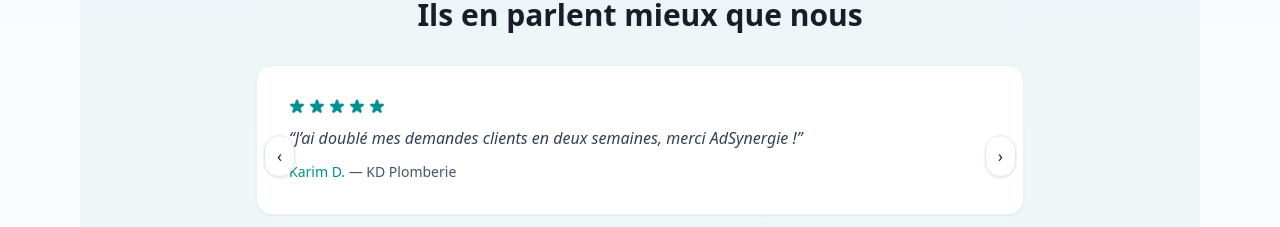
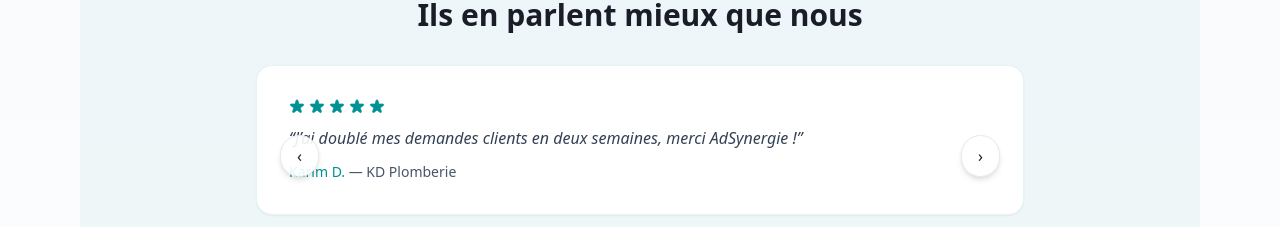
Before and after one commit to mohamedbouarif3-boop/adsynergie-site2, a React (Vite) app: page / in a window 1280 px wide. Shown: the part 1880-2107 px from the top of the page. Built offline with nearby package versions, Linux system fonts and the light colour scheme.

Commit message:
Refactor navigation buttons with new styles
Updated button styles and positions for navigation.

```diff
--- a/src/App.jsx
+++ b/src/App.jsx
@@ -84,18 +84,19 @@ function TestimonialsSlider() {
 
       <button
   onClick={prev}
-          className="absolute left-2 top-1/2 -translate-y-1/2 rounded-full border bg-white/90 hover:bg-white px-3 py-2 shadow"
+  className="absolute left-6 top-1/2 -translate-y-1/2 rounded-full border bg-white/90 hover:bg-white px-4 py-2 shadow-md transition-transform hover:scale-110"
   aria-label="Précédent"
 >
   ‹
 </button>
 <button
   onClick={next}
-          className="absolute right-2 top-1/2 -translate-y-1/2 rounded-full border bg-white/90 hover:bg-white px-3 py-2 shadow"
+  className="absolute right-6 top-1/2 -translate-y-1/2 rounded-full border bg-white/90 hover:bg-white px-4 py-2 shadow-md transition-transform hover:scale-110"
   aria-label="Suivant"
 >
   ›
 </button>
+
 
         <div className="flex justify-center gap-2 mt-6">
           {TESTIMONIALS.map((_, i) => (
```
Lines whose indentation alone changed are shown as unchanged.
